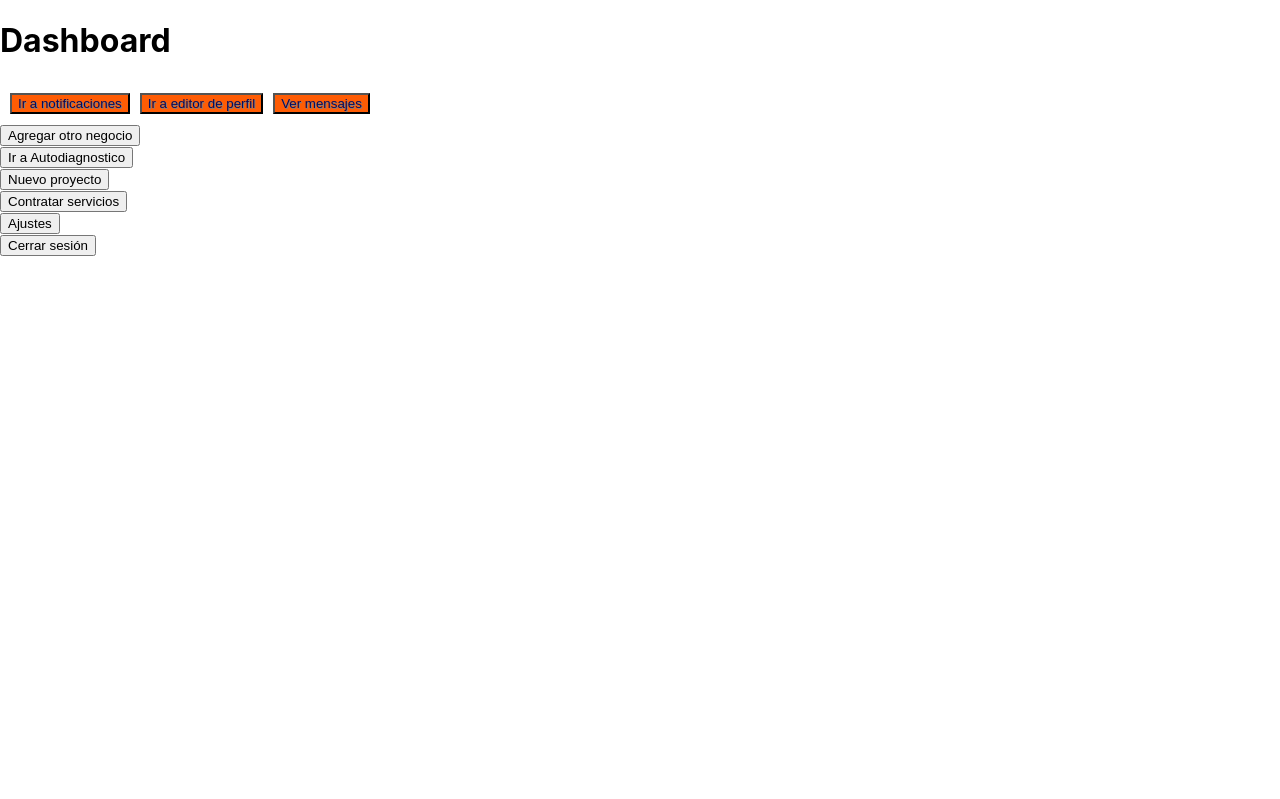
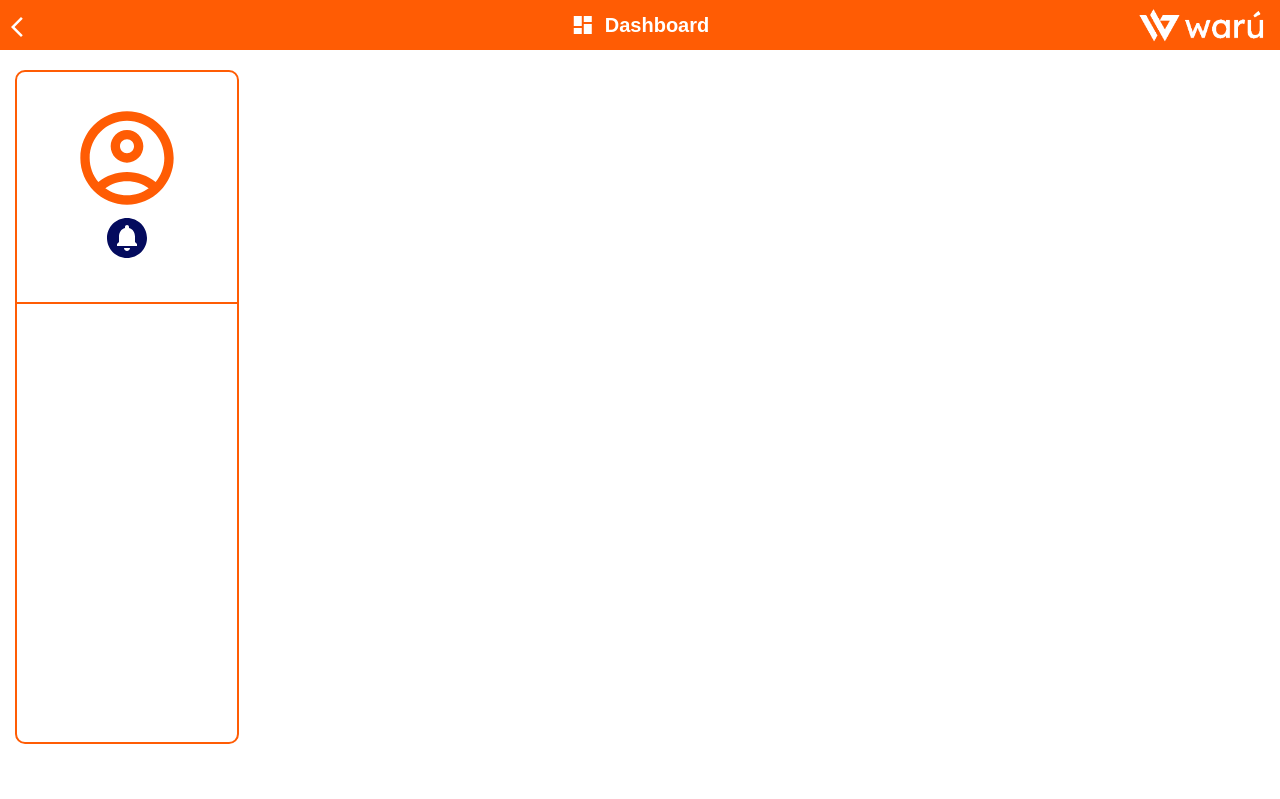
Before and after one commit to denhigudu/FrontendWaru, a React (Create React App) app: page /Dashboard in a window 1280 px wide. Shown: the top 799 px of the page. Built offline with nearby package versions, Linux system fonts and the light colour scheme.

Commit message:
union de dashboard

```diff
--- /dev/null
+++ b/src/components/Leftsidebar.css
@@ -0,0 +1,37 @@
+.bordesbar{
+    display: inline-flex;
+    align-items:center;
+    flex-direction: column;
+    justify-content: flex-start;
+    border-width: 2px;
+    border-style: solid;
+    border-color: #FF5C04;
+    border-radius: 10px;
+    padding:10px;
+    width: 200px;
+    height: 650px;
+    position: fixed;
+    top: 70px;
+    left: 15px;
+}
+
+.profileicon{
+    text-align: center;
+    font-size: 7em!important;
+    margin-top: 20px;
+    padding-top: 0px;
+    color: #FF5C04;
+}
+
+.linea{
+    width: 110%;
+    height: 1.5px;
+    background-color: #FF5C04;
+    margin-top: 20%;
+}
+
+.noticon{
+    color: #040B5E ;
+    font-size: 3em !important;
+
+}
--- /dev/null
+++ b/src/components/Leftsidebar.js
@@ -0,0 +1,26 @@
+import React from 'react';
+import './Leftsidebar.css';
+import AccountCircleOutlinedIcon from '@mui/icons-material/AccountCircleOutlined';
+import CircleNotificationsIcon from '@mui/icons-material/CircleNotifications';
+
+const leftsidebar = () => {
+  return (
+  <div>
+    <div className='bordesbar'>
+      <AccountCircleOutlinedIcon className='profileicon'/>
+      <CircleNotificationsIcon className='noticon'/>
+      <div className='linea'></div>
+      <br></br>
+      <br></br>
+    </div>
+
+    <div>
+      <br></br>
+      <br></br>
+
+    </div>
+  </div>
+  );
+};
+
+export default leftsidebar;
--- /dev/null
+++ b/src/layouts/DashHeader.css
@@ -0,0 +1,27 @@
+.Header{
+    width: 100%;
+    height: 50px;
+    background-color: #ff5c04;
+    position: relative;
+}
+
+.dashboard-container {
+    display: flex;
+    align-items: center;
+    position: absolute;
+    bottom: 0%;
+    top: 0%;
+    left: 50%;
+    transform: translateX(-50%);
+  }
+
+  .dashboard-icon {
+    color: white;
+  }
+
+  .dashboard-title {
+    color: white;
+    font-family: 'Avenir', sans-serif;
+    margin-left: 10px;
+    font-size: 20px;
+  }
--- a/src/layouts/HeaderDash.js
+++ b/src/layouts/HeaderDash.js
@@ -1,9 +1,9 @@
 import DashboardIcon from '@mui/icons-material/Dashboard';
-import './Header.css';
+import './DashHeader.css';
 import ArrowBackIosNewIcon from '@mui/icons-material/ArrowBackIosNew';
 import waru3 from '../assets/waru3.png';
 
-function HeaderDash() {
+function DashHeader() {
 
     return(
         <div
@@ -28,18 +28,22 @@ function HeaderDash() {
                 right: '0',
             }}
             />
-            <DashboardIcon style={{
+            {/* <DashboardIcon style={{
                 color: 'white',
                 position: 'absolute',
-                top: '15',
-
+                top: '25%',
+                left: '35%',
                 alignItems: 'center',
-                }} />
-
+                }} /> */}
+            {/* <h4 className='dashboard-title'>Dashboard</h4> */}
+            <div className="dashboard-container">
+                <DashboardIcon className="dashboard-icon" />
+                <h4 className="dashboard-title">Dashboard</h4>
+            </div>
 
 
         </div>
     );
     }
 
-export default HeaderDash
+export default DashHeader
--- a/src/pages/Dashboard.css
+++ b/src/pages/Dashboard.css
@@ -4,6 +4,7 @@
   border-width: 10px;
   border-color: #ff5c04;
   padding: 10px;
+  margin-top: 700px;
 }
 
 .button {
--- a/src/pages/Dashboard.js
+++ b/src/pages/Dashboard.js
@@ -2,6 +2,8 @@ import React from "react";
 import { useNavigate } from "react-router-dom";
 import { useState } from "react";
 import "./Dashboard.css"
+import HeaderDash from '../layouts/HeaderDash';
+import Leftsidebar from '../components/Leftsidebar';
 
 function Dashboard() {
   const navigate = useNavigate();
@@ -90,7 +92,11 @@ function Dashboard() {
 
   return (
     <div>
-      <h1>Dashboard</h1>
+    <div>
+      <HeaderDash/>
+      <Leftsidebar/>
+    </div>
+
       <div className="perfil">
         <form onClick={Notificaciones}>
           <button className="button">Ir a notificaciones</button>
@@ -121,6 +127,7 @@ function Dashboard() {
         <button>Cerrar sesión</button>
       </form>
       {error && <p>{error}</p>}
+
     </div>
   );
 }
```
